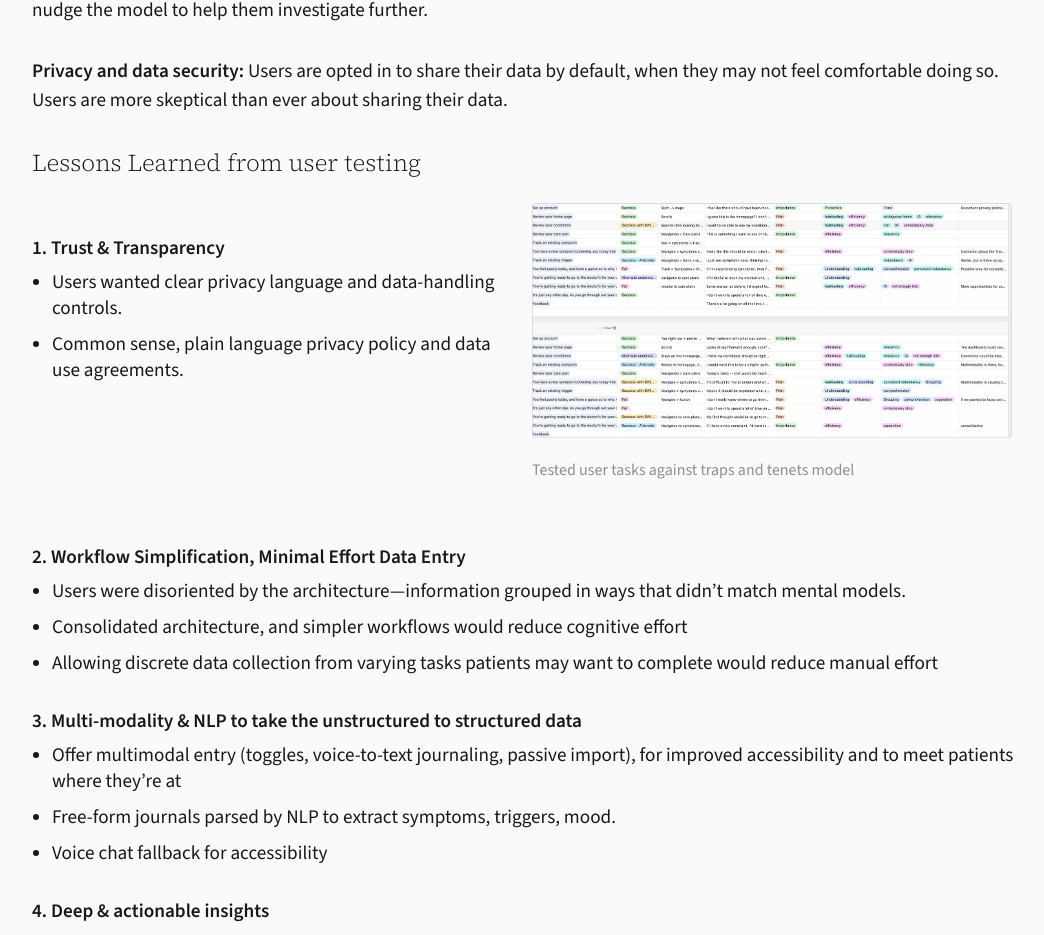
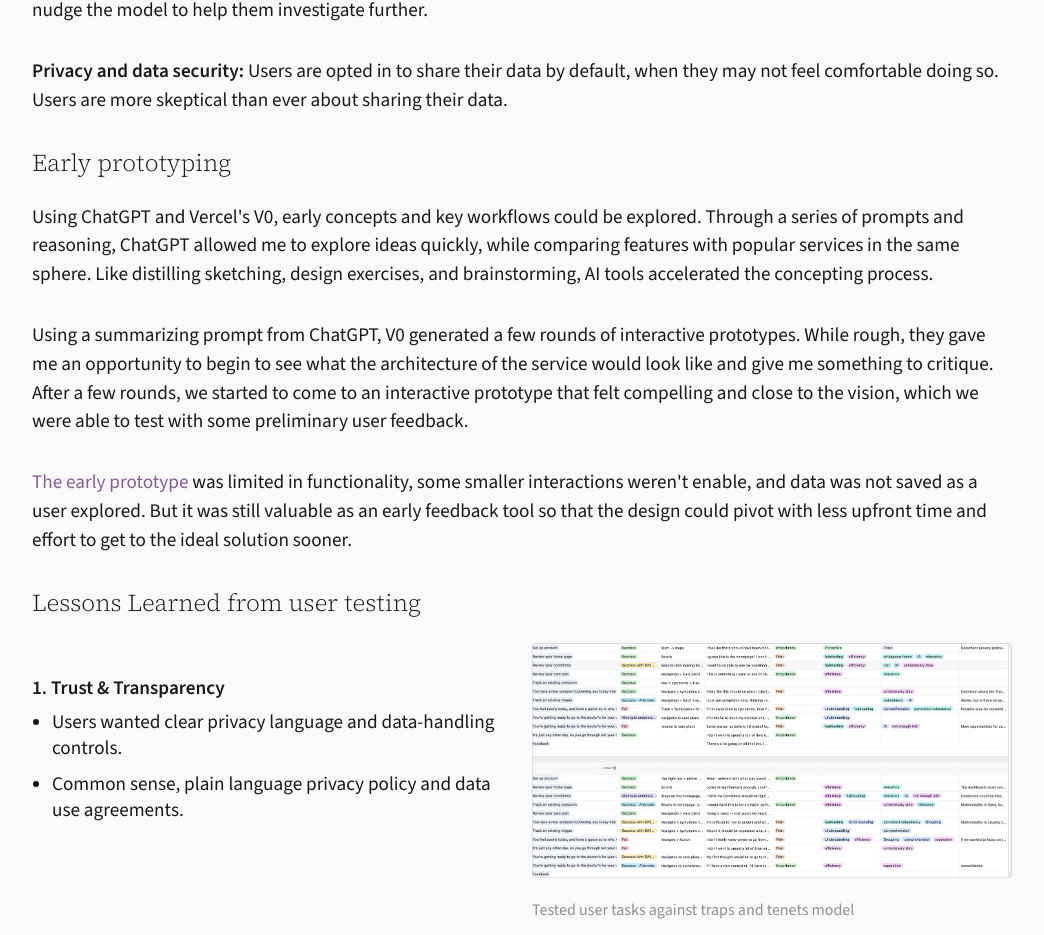
Before and after one commit to jen-p/jens-portfolio-2024, a Next.js app: page /work/living-health-lab in a window 1280 px wide. Shown: the part 3372-4307 px from the top of the page, without its empty margins (108-1152 px from the left). Built offline with nearby package versions, Linux system fonts and the light colour scheme.

Commit message:
Update living-health-lab.js

```diff
--- a/src/pages/work/living-health-lab.js
+++ b/src/pages/work/living-health-lab.js
@@ -80,8 +80,13 @@ const Page = () => (
           <p><strong>Opaque AI:</strong> Privacy policies buried in settings menus.</p>
           <p><strong>Lacking AI:</strong> Many apps and services lack the ability to provide insights in the first place. Some “forget” context users find important, such as their health history. Patients are already making connections in their health, and want to be able to nudge the model to help them investigate further.</p>
           <p><strong>Privacy and data security:</strong> Users are opted in to share their data by default, when they may not feel comfortable doing so. Users are more skeptical than ever about sharing their data.</p>
+
+          <h3>Early prototyping</h3>
+          <p>Using ChatGPT and Vercel's V0, early concepts and key workflows could be explored. Through a series of prompts and reasoning, ChatGPT allowed me to explore ideas quickly, while comparing features with popular services in the same sphere. Like distilling sketching, design exercises, and brainstorming, AI tools accelerated the concepting process.</p>
+          <p>Using a summarizing prompt from ChatGPT, V0 generated a few rounds of interactive prototypes. While rough, they gave me an opportunity to begin to see what the architecture of the service would look like and give me something to critique. After a few rounds, we started to come to an interactive prototype that felt compelling and close to the vision, which we were able to test with some preliminary user feedback.</p>
+          <p><a href="https://v0.dev/chat/fork-of-high-fidelity-mockup-design-tnmjVDqT8Iu">The early prototype</a> was limited in functionality, some smaller interactions weren't enable, and data was not saved as a user explored. But it was still valuable as an early feedback tool so that the design could pivot with less upfront time and effort to get to the ideal solution sooner.</p>
+
           <h3>Lessons Learned from user testing</h3>
-
           <div className="flex-container flex-reverse">
             <div className="one-col">
               <img src="/images/lhl/user-testing-table.png" alt="table with user testing results" />
```
